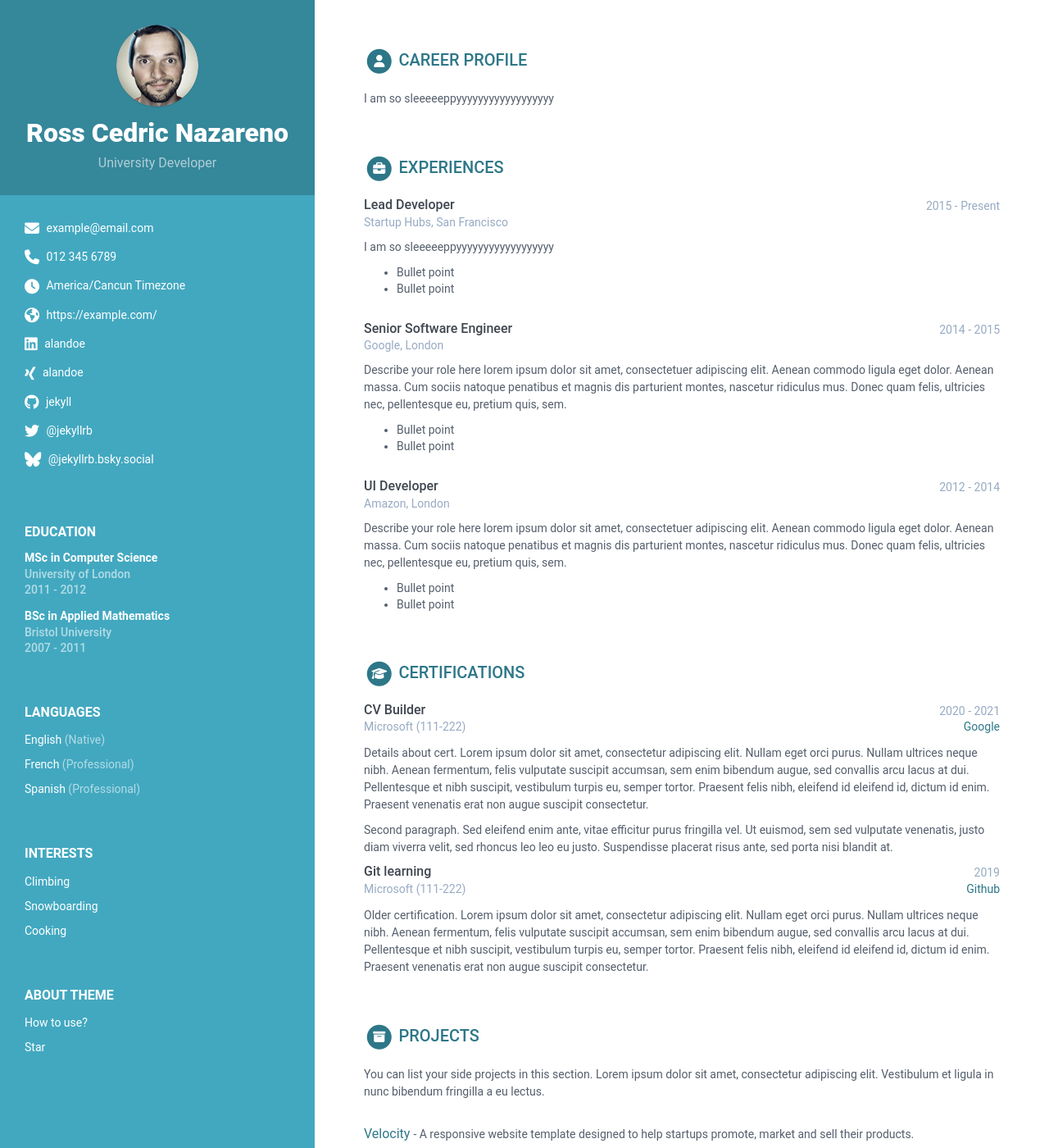
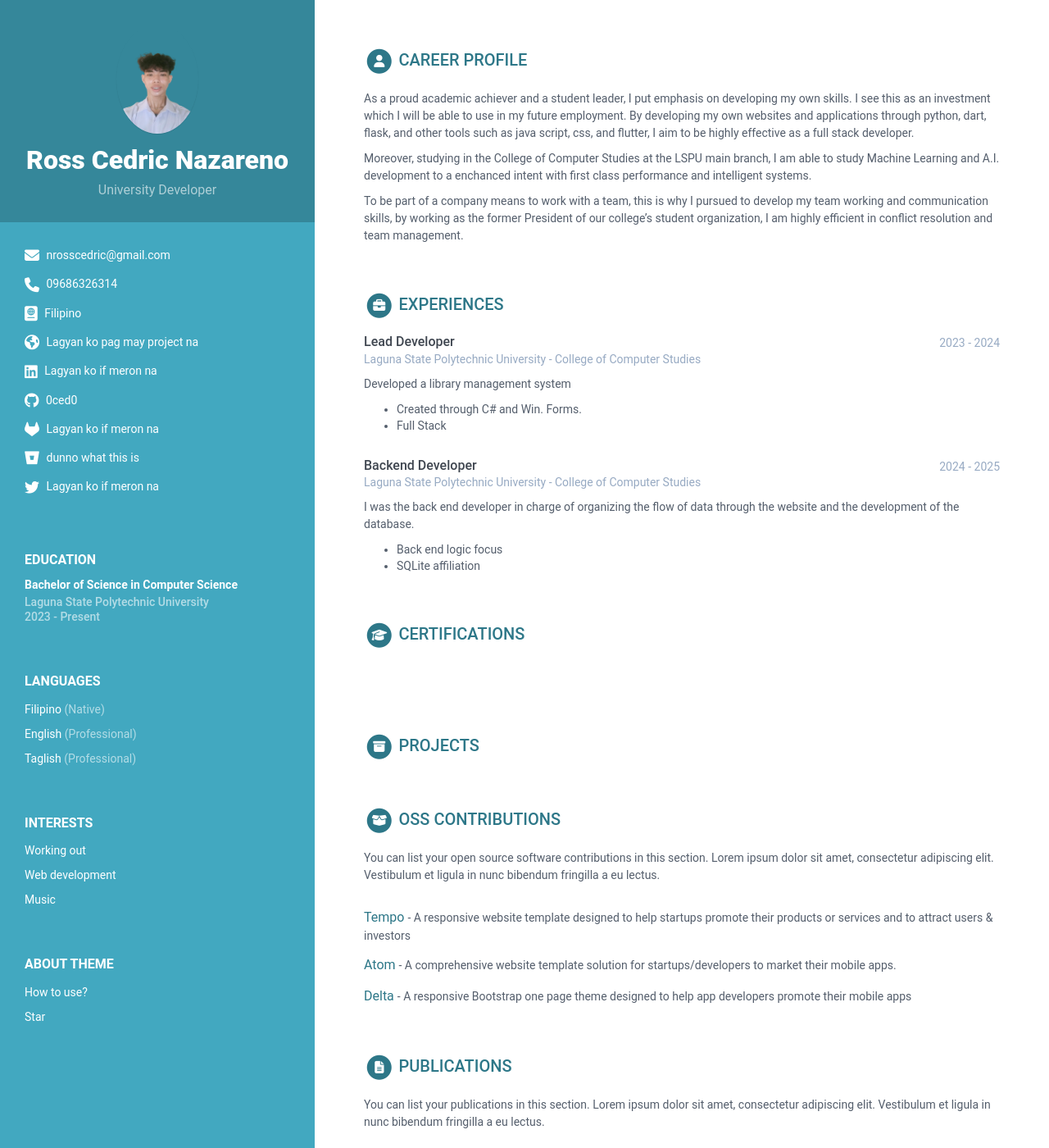
Before and after one commit to 0ced0/CSST-101-3A-AY-2025-2026, a Jekyll site: the page built from print.html, in a window 1280 px wide and 1400 px high. Shown: the whole window at 82% size. Built offline with Jekyll 4.4.1, drawn with Linux system fonts in a browser that asks for light colours; nearby versions of some CDN libraries; library files that are not in the unit come from our copies; some of the changed text lies outside the part shown.

Commit message:
Update data.yml

```diff
--- a/_data/data.yml
+++ b/_data/data.yml
@@ -10,22 +10,18 @@
   # Profile information
   name: Ross Cedric Nazareno
   tagline: University Developer
-  avatar: profile.png #place a 100x100 picture inside /assets/images/ folder and provide the name of the file below
+  avatar: profile_pic.png #place a 100x100 picture inside /assets/images/ folder and provide the name of the file below
 
   # Sidebar links
-  email: example@email.com
-  phone: 012 345 6789
-  timezone: America/Cancun # Enter your timezone, e.g., America/Havana, Africa/Casablanca, America/North_Dakota/Center
-  citizenship:
-  website: https://example.com/ # Include the full website URL, including "http://" or "https://".
-  linkedin: alandoe
-  xing: alandoe
-  github: jekyll
-  telegram: # add your nickname without '@' sign
-  gitlab:
-  bitbucket:
-  bluesky: '@jekyllrb.bsky.social' # Specify your full Bluesky handle
-  twitter: '@jekyllrb'
+  email: nrosscedric@gmail.com
+  phone: 09686326314
+  citizenship: Filipino
+  website: Lagyan ko pag may project na
+  linkedin: Lagyan ko if meron na
+  github: 0ced0
+  gitlab: Lagyan ko if meron na
+  bitbucket: dunno what this is
+  twitter: Lagyan ko if meron na
   stack-overflow: # Number/Username, e.g. 123456/alandoe
   codewars:
   goodreads: # Number-Username, e.g. 123456-alandoe
@@ -37,150 +33,121 @@
   languages:
     title: Languages
     info:
-    - idiom: English
+    - idiom: Filipino
       level: Native
 
-    - idiom: French
+    - idiom: English
       level: Professional
 
-    - idiom: Spanish
+    - idiom: Taglish
       level: Professional
 
   interests:
     title: Interests
     info:
-    - item: Climbing
+    - item: Working out
       link:
 
 
-    - item: Snowboarding
+    - item: Web development
       link:
 
 
-    - item: Cooking
+    - item: Music
       link:
 
 
 career-profile:
   title: Career Profile
   summary: |
-    I am so sleeeeeppyyyyyyyyyyyyyyyyyy
+    As a proud academic achiever and a student leader, I put emphasis on developing
+    my own skills. I see this as an investment which I will be able to use in my future employment.
+    By developing my own websites and applications through python, dart, flask, and other tools such as
+    java script, css, and flutter, I aim to be highly effective as a full stack developer.
+
+    Moreover, studying in the College of Computer Studies at the LSPU main branch, I am able to study Machine
+    Learning and A.I. development to a enchanced intent with first class performance and intelligent systems.
+
+    To be part of a company means to work with a team, this is why I pursued to develop my team working
+    and communication skills, by working as the former President of our college's student organization, I am
+    highly efficient in conflict resolution and team management.
+
 education:
   title: Education
   info:
-  - degree: MSc in Computer Science
-    university: University of London
-    time: 2011 - 2012
+  - degree: Bachelor of Science in Computer Science
+    university: Laguna State Polytechnic University
+    time: 2023 - Present
     details: |
-      I am so sleeeeeppyyyyyyyyyyyyyyyyyy
-        - Bullet point
-        - Bullet point
-  - degree: BSc in Applied Mathematics
-    university: Bristol University
-    time: 2007 - 2011
-    details: |
-      I am so sleeeeeppyyyyyyyyyyyyyyyyyy
-        - Bullet point
-        - Bullet point
+        - Major in Intelligent Systems
 
 experiences:
   title: Experiences
   info:
   - role: Lead Developer
-    time: 2015 - Present
-    company: Startup Hubs, San Francisco
+    time: 2023 - 2024
+    company: Laguna State Polytechnic University - College of Computer Studies
     details: |
-      I am so sleeeeeppyyyyyyyyyyyyyyyyyy
-        - Bullet point
-        - Bullet point
-  - role: Senior Software Engineer
-    time: 2014 - 2015
-    company: Google, London
+        Developed a library management system
+        - Created through C# and Win. Forms.
+        - Full Stack
+  - role: Backend Developer
+    time: 2024 - 2025
+    company: Laguna State Polytechnic University - College of Computer Studies
     details: |
-      Describe your role here lorem ipsum dolor sit amet, consectetuer
-      adipiscing elit. Aenean commodo ligula eget dolor. Aenean massa.
-      Cum sociis natoque penatibus et magnis dis parturient montes,
-      nascetur ridiculus mus. Donec quam felis, ultricies nec,
-      pellentesque eu, pretium quis, sem.
-        - Bullet point
-        - Bullet point
-  - role: UI Developer
-    time: 2012 - 2014
-    company: Amazon, London
-    details: |
-      Describe your role here lorem ipsum dolor sit amet, consectetuer
-      adipiscing elit. Aenean commodo ligula eget dolor. Aenean massa.
-      Cum sociis natoque penatibus et magnis dis parturient montes,
-      nascetur ridiculus mus. Donec quam felis, ultricies nec,
-      pellentesque eu, pretium quis, sem.
-        - Bullet point
-        - Bullet point
+      I was the back end developer in charge of organizing the flow of data
+      through the website and the development of the database.
+        - Back end logic focus
+        - SQLite affiliation
 
 certifications:
   title: Certifications
   list:
-  - name: CV Builder
-    start: 2020
-    end: 2021
-    organization: Microsoft
-    credentialid: 111-222
-    credentialurl: www.google.com
-    credentialname: Google
+  - name:
+    start:
+    end:
+    organization:
+    credentialid:
+    credentialurl:
+    credentialname:
     details: |
-      Details about cert. Lorem ipsum dolor sit amet, consectetur
-      adipiscing elit.
-      Nullam eget orci purus. Nullam ultrices neque nibh.
-      Aenean fermentum, felis vulputate suscipit accumsan,
-      sem enim bibendum augue, sed convallis arcu lacus at dui.
-      Pellentesque et nibh suscipit, vestibulum turpis eu, semper tortor.
-      Praesent felis nibh, eleifend id eleifend id, dictum id enim.
-      Praesent venenatis erat non augue suscipit consectetur.
 
-      Second paragraph. Sed eleifend enim ante, vitae efficitur purus
-      fringilla vel. Ut euismod, sem sed vulputate venenatis,
-      justo diam viverra velit, sed rhoncus leo leo eu justo.
-      Suspendisse placerat risus ante, sed porta nisi blandit at.
-  - name: Git learning
+
+
+  - name:
     start: 2019
     end:
-    organization: Microsoft
-    credentialid: 111-222
-    credentialurl: www.github.com
-    credentialname: Github
+    organization:
+    credentialid:
+    credentialurl:
+    credentialname:
     details: |
-      Older certification. Lorem ipsum dolor sit amet, consectetur
-      adipiscing elit.
-      Nullam eget orci purus. Nullam ultrices neque nibh.
-      Aenean fermentum, felis vulputate suscipit accumsan,
-      sem enim bibendum augue, sed convallis arcu lacus at dui.
-      Pellentesque et nibh suscipit, vestibulum turpis eu, semper tortor.
-      Praesent felis nibh, eleifend id eleifend id, dictum id enim.
-      Praesent venenatis erat non augue suscipit consectetur.
+
 
 projects:
   title: Projects
   intro: >
-    You can list your side projects in this section. Lorem ipsum dolor sit amet, consectetur adipiscing elit. Vestibulum et ligula in nunc bibendum fringilla a eu lectus.
+
   assignments:
-  - title: Velocity
-    link: "#hook"
-    tagline: "A responsive website template designed to help startups promote, market and sell their products."
+  - title:
+    link:
+    tagline:
 
-  - title: DevStudio
-    link: "#"
-    tagline: "A responsive website template designed to help web developers/designers market their services."
+  - title:
+    link:
+    tagline:
 
-  - title: Tempo
-    link: "#"
-    tagline: "A responsive website template designed to help startups promote their products or services and to attract users &amp; investors"
+  - title:
+    link:
+    tagline:
 
-  - title: Atom
-    link: "#"
-    tagline: "A comprehensive website template solution for startups/developers to market their mobile apps."
+  - title:
+    link:
+    tagline:
 
-  - title: Delta
-    link: "#"
-    tagline: "A responsive Bootstrap one page theme designed to help app developers promote their mobile apps"
+  - title:
+    link:
+    tagline:
 
 oss:
   title: OSS Contributions
```
